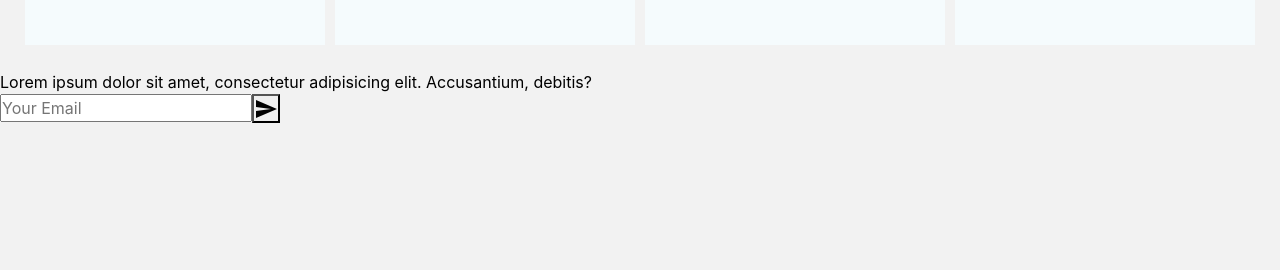
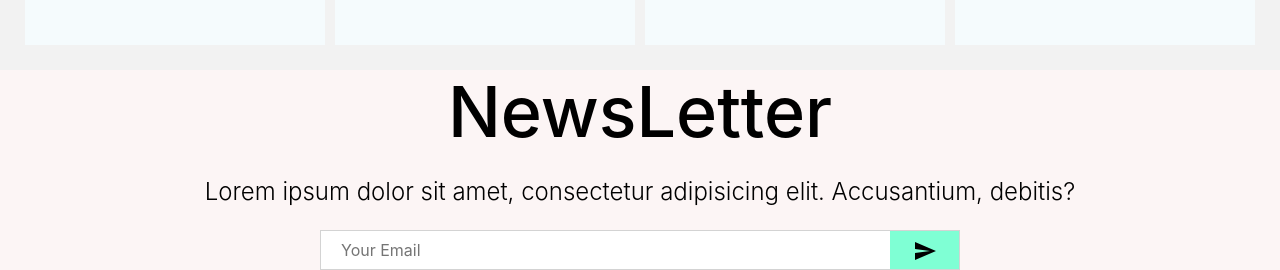
Before and after one commit to eimdadul-haque/E-Commerce-Client-with-ReactJs-Redux, a React (Create React App) app: page / in a window 1280 px wide. Shown: the part 2075-2345 px from the top of the page. Before the commit the page ends 2198 px from the top, so only its background shows below. Built offline with nearby package versions, Linux system fonts and the light colour scheme.

Commit message:
newsletter added

```diff
--- a/src/components/newsletter/Newsletter.css
+++ b/src/components/newsletter/Newsletter.css
@@ -0,0 +1,43 @@
+.news-container {
+    height: 60 hv;
+    display: flex;
+    align-items: center;
+    justify-items: center;
+    flex-direction: column;
+    background-color: #fcf5f5;
+}
+
+.news-title {
+    font-size: 70px;
+    margin-bottom: 20px;
+}
+
+.news-description {
+    font-weight: 300;
+    font-size: 24px;
+    margin-bottom: 20px;
+}
+.news-input-container {
+    width: 50%;
+    height: 40px;
+    background-color: white;
+    display: flex;
+    align-items: center;
+    justify-content: space-between;
+    border: 1px solid lightgray;
+}
+
+.news-input {
+    height: 100%;
+    padding-left: 20px;
+    flex: 8;
+    border: none;
+}
+
+.news-btn {
+    border: none;
+    height: 100%;
+    background-color: aquamarine;
+    flex: 1;
+    color: #ffffff;
+}
--- a/src/components/newsletter/Newsletter.jsx
+++ b/src/components/newsletter/Newsletter.jsx
@@ -1,17 +1,21 @@
 import React from 'react';
 import { Send } from "@material-ui/icons";
+import "./Newsletter.css";
 
 export default function Newsletter() {
     return (
         <>
             <div className='news-container'>
+                <h1 className='news-title'>
+                    NewsLetter
+                </h1>
                 <div className='news-description'>
                     Lorem ipsum dolor sit amet, consectetur adipisicing elit. Accusantium, debitis?
                 </div>
                 <div className='news-input-container'>
-                    <input placeholder='Your Email' />
-                    <button>
-                        <Send />
+                    <input className='news-input' placeholder='Your Email' />
+                    <button className='news-btn'>
+                        <Send className='news-icon' />
                     </button>
                 </div>
             </div>
```
